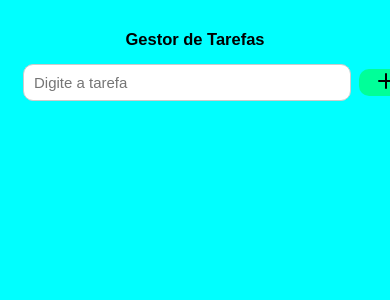
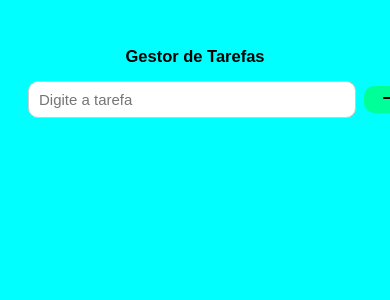
Before and after one commit to rute-git/to_do_app, a Flask app: page / in a window 390 px wide; the page is wider, and only the part inside the window is pictured. Shown: the top 300 px of that part. Run offline with Flask 3, Linux system fonts and the light colour scheme.

Commit message:
adjusts space on the sides

```diff
--- a/static/css/style.css
+++ b/static/css/style.css
@@ -8,8 +8,9 @@ body {
 @media screen and (max-width: 400px) {
     body {
         font-size: 11px;
-        padding: 7px 15px;;
+        padding: 7px 20px;;
         line-height: 1.3;
+        margin-top: 25px;
     }
 }
 
```
